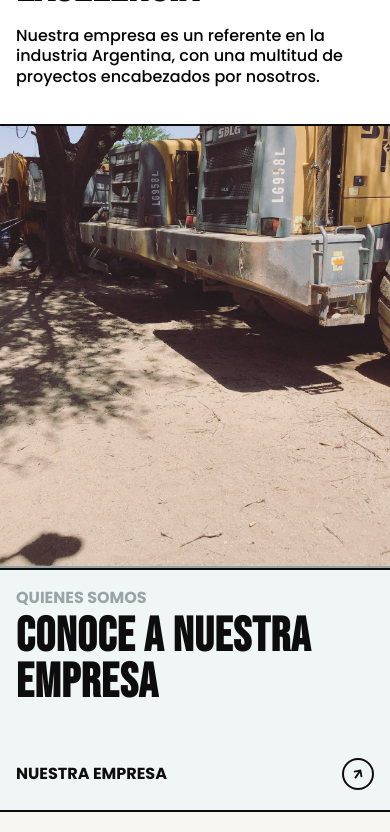
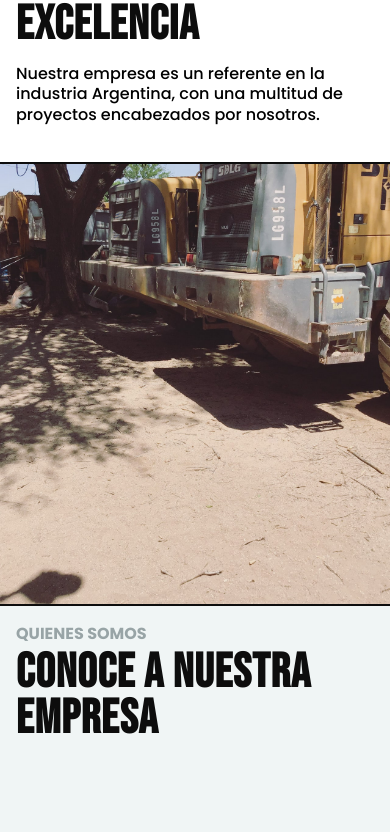
Before and after one commit to leandrox72/canteras-el-bajo, a React (Vite) app: page / in a window 390 px wide. Shown: the part 1900-2732 px from the top of the page. Built offline with nearby package versions, Linux system fonts and the light colour scheme.

Commit message:
Minor Changes
Changes to the Dual Sections to use grid instead of flexbox...

```diff
--- a/src/components/dualSection/dualSection.css
+++ b/src/components/dualSection/dualSection.css
@@ -1,13 +1,14 @@
 .dual {
     width: 100%;
-    display: flex;
+    display: grid;
+    grid-template-columns: 1fr 1fr;
     justify-content: center;
     gap: var(--border-size);
     background: var(--border);
 }
 
 .dual__data {
-    width: 50%;
+    width: 100%;
     display: flex;
     flex-direction: column;
     padding: var(--v-pad) var(--h-pad);
@@ -23,7 +24,7 @@
 }
 
 .dual__img {
-    width: 50%;
+    width: 100%;
     background: var(--sec-1);
 }
 
@@ -33,8 +34,8 @@
     object-fit: cover;
 }
 
-.dual__alt {
-    flex-direction: row-reverse;
+.dual__alt > :first-child {
+    order: 2;
 }
 
 .dual__alt .dual__img {
@@ -43,7 +44,12 @@
 
 @media screen and (max-width: 768px) {
     .dual {
-        flex-direction: column-reverse;
+        grid-template-columns: 1fr;
+        grid-template-rows: auto auto;
+    }
+
+    .dual > :first-child {
+        order: 1;
     }
 
     .dual__data {
@@ -51,24 +57,18 @@
         height: fit-content;
     }
 
-    .dual__data,
-    .dual__img {
-        width: 100%;
-    }
-
     .dual__img img {
-        margin-bottom: -5px;
+        margin-bottom: -6px;
     }
 }
 
 @media screen and (max-width: 480px) {
-
     .dual__data {
-        min-height: 240px;
+        height: 240px;
     }
 
     .dual__img {
-        min-height: 440px;
+        height: 440px;
     }
 
     .dual__img img {
```
